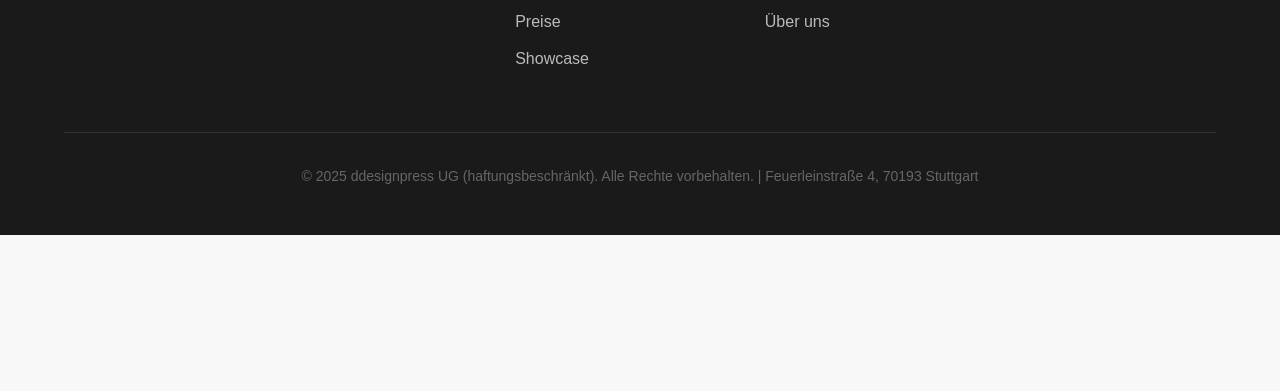
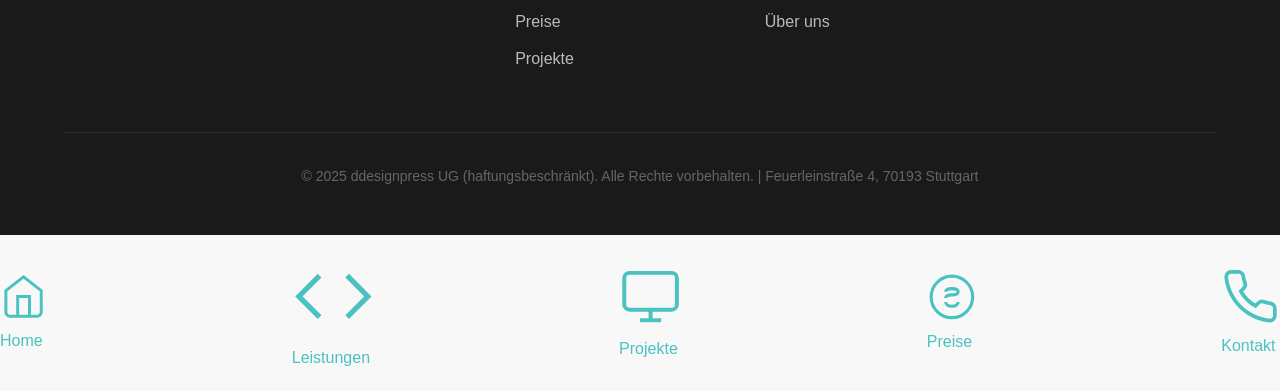
Before and after one commit to rawraw2540/ddesignpress, a plain HTML site: page datenschutz.html in a window 1280 px wide. Shown: the part 5905-6296 px from the top of the page. Before the commit the page ends 6140 px from the top, so only its background shows below. Drawn offline with Linux system fonts and the light colour scheme; a web font is replaced by a local one.

Commit message:
Bottom Tab Navigation index

```diff
--- a/datenschutz.html
+++ b/datenschutz.html
@@ -381,7 +381,7 @@
                         <li><a href="index.html">Startseite</a></li>
                         <li><a href="index.html#services">Leistungen</a></li>
                         <li><a href="index.html#pricing">Preise</a></li>
-                        <li><a href="index.html#showcase">Showcase</a></li>
+                        <li><a href="index.html#showcase">Projekte</a></li>
                     </ul>
                 </div>
                 <div class="footer-section">
@@ -407,6 +407,47 @@
     </footer>
 
     <!-- JavaScript -->
-    <script src="script.js"></script>
+
+<!-- Mobile Bottom Navigation -->
+<nav class="mobile-bottom-nav">
+    <a href="index.html#home" class="bottom-nav-item" data-section="home">
+        <svg viewBox="0 0 24 24" fill="none" stroke="currentColor" stroke-width="1.5">
+            <path d="M3 9l9-7 9 7v11a2 2 0 0 1-2 2H5a2 2 0 0 1-2-2z"></path>
+            <polyline points="9 22 9 12 15 12 15 22"></polyline>
+        </svg>
+        <span>Home</span>
+    </a>
+    <a href="index.html#services" class="bottom-nav-item" data-section="services">
+        <svg viewBox="0 0 24 24" fill="none" stroke="currentColor" stroke-width="1.5">
+            <polyline points="16 18 22 12 16 6"></polyline>
+            <polyline points="8 6 2 12 8 18"></polyline>
+        </svg>
+        <span>Leistungen</span>
+    </a>
+    <a href="index.html#showcase" class="bottom-nav-item" data-section="showcase">
+        <svg viewBox="0 0 24 24" fill="none" stroke="currentColor" stroke-width="1.5">
+            <rect x="2" y="3" width="20" height="14" rx="2" ry="2"></rect>
+            <line x1="8" y1="21" x2="16" y2="21"></line>
+            <line x1="12" y1="17" x2="12" y2="21"></line>
+        </svg>
+        <span>Projekte</span>
+    </a>
+    <a href="index.html#pricing" class="bottom-nav-item" data-section="pricing">
+        <svg viewBox="0 0 24 24" fill="none" stroke="currentColor" stroke-width="1.5">
+            <circle cx="12" cy="12" r="10"></circle>
+            <path d="M9 14.5c0 1 1 2 3 2s3-1 3-2"></path>
+            <path d="M9 9.5C9 8.5 10 8 12 8s3 .5 3 1.5S14 11 12 11s-3 .5-3 1.5"></path>
+        </svg>
+        <span>Preise</span>
+    </a>
+    <a href="index.html#contact" class="bottom-nav-item" data-section="contact">
+        <svg viewBox="0 0 24 24" fill="none" stroke="currentColor" stroke-width="1.5">
+            <path d="M22 16.92v3a2 2 0 0 1-2.18 2 19.79 19.79 0 0 1-8.63-3.07 19.5 19.5 0 0 1-6-6 19.79 19.79 0 0 1-3.07-8.67A2 2 0 0 1 4.11 2h3a2 2 0 0 1 2 1.72 12.84 12.84 0 0 0 .7 2.81 2 2 0 0 1-.45 2.11L8.09 9.91a16 16 0 0 0 6 6l1.27-1.27a2 2 0 0 1 2.11-.45 12.84 12.84 0 0 0 2.81.7A2 2 0 0 1 22 16.92z"></path>
+        </svg>
+        <span>Kontakt</span>
+    </a>
+</nav>
+
+<script src="script.js"></script>
 </body>
 </html>
--- a/script.js
+++ b/script.js
@@ -1,22 +1,3 @@
-// Mobile Navigation Toggle
-const burger = document.getElementById('burger');
-const navWrapper = document.querySelector('.nav-wrapper');
-
-burger.addEventListener('click', () => {
-    burger.classList.toggle('active');
-    navWrapper.classList.toggle('active');
-    document.body.style.overflow = burger.classList.contains('active') ? 'hidden' : '';
-});
-
-// Close mobile menu when clicking on a link
-document.querySelectorAll('.nav-link, .nav-cta').forEach(link => {
-    link.addEventListener('click', () => {
-        burger.classList.remove('active');
-        navWrapper.classList.remove('active');
-        document.body.style.overflow = '';
-    });
-});
-
 // Smooth scroll for navigation links
 document.querySelectorAll('a[href^="#"]').forEach(anchor => {
     anchor.addEventListener('click', function (e) {
@@ -41,6 +22,35 @@ document.querySelectorAll('a[href^="#"]').forEach(anchor => {
         }
     });
 });
+
+// Bottom Navigation Active State
+function updateBottomNavActiveState() {
+    const sections = document.querySelectorAll('section[id]');
+    const navItems = document.querySelectorAll('.bottom-nav-item');
+
+    let current = '';
+
+    sections.forEach(section => {
+        const sectionTop = section.offsetTop;
+        const sectionHeight = section.clientHeight;
+        if (window.scrollY >= (sectionTop - 200)) {
+            current = section.getAttribute('id');
+        }
+    });
+
+    navItems.forEach(item => {
+        item.classList.remove('active');
+        if (item.getAttribute('data-section') === current) {
+            item.classList.add('active');
+        }
+    });
+}
+
+// Update active state on scroll
+window.addEventListener('scroll', updateBottomNavActiveState);
+
+// Update active state on page load
+document.addEventListener('DOMContentLoaded', updateBottomNavActiveState);
 
 // FAQ Accordion
 function toggleFAQ(element) {
@@ -112,14 +122,6 @@ if (contactForm) {
     });
 }
 
-// Keyboard navigation for burger menu
-burger.addEventListener('keydown', (e) => {
-    if (e.key === 'Enter' || e.key === ' ') {
-        e.preventDefault();
-        burger.click();
-    }
-});
-
 // Add animation on scroll
 const observerOptions = {
     threshold: 0.1,
```
Also changed, not shown: impressum.html (+2 -2 lines).
